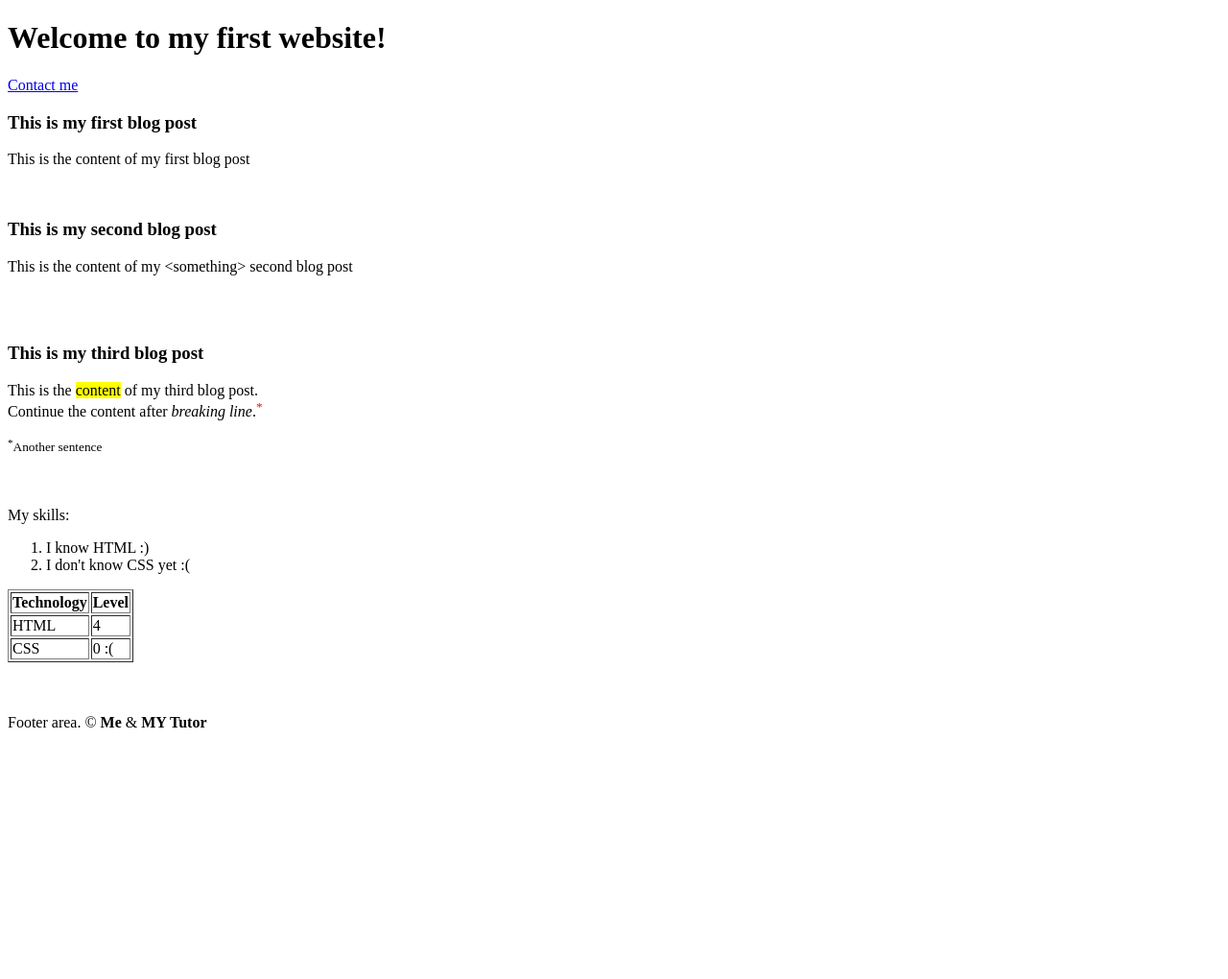
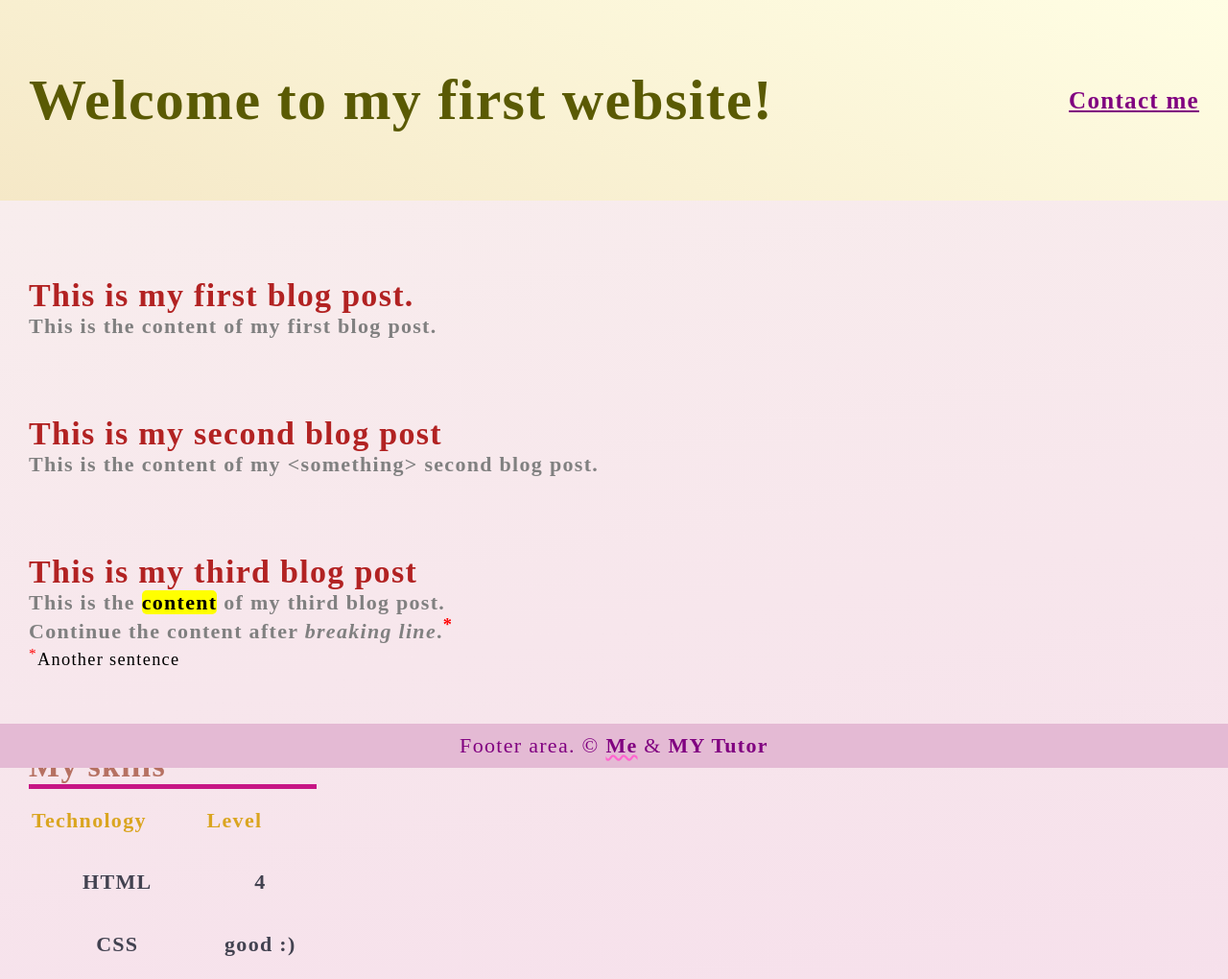
Before and after one commit to magdalena3252/magdalena3252.github.io, a plain HTML site: page index.html in a window 1280 px wide. Shown: the whole page at 96% size. Before the commit the page ends 800 px from the top, so only its background shows below. Drawn offline with Linux system fonts and the light colour scheme; a script that the page names is missing; a web font is replaced by a local one.

Commit message:
Add files via upload

```diff
--- a/index.html
+++ b/index.html
@@ -5,39 +5,42 @@
     <meta http-equiv="X-UA-Compatible" content="IE=edge">
     <meta name="viewport" content="width=device-width, initial-scale=1.0">
     <title>My first website</title>
+    <link href="https://fonts.googleapis.com/css2?family=STIX+Two+Text:ital,wght@1,700&display=swap" rel="stylesheet">
     <link rel="stylesheet" href="styles.css">
 </head>
 <body>
-    <header><h1>Welcome to&nbsp;my&nbsp;first&nbsp;website!</h1>
+<!-- <div class="first-class">
+        <div class="second-class">
+             <h1 style="color:slategray;" id="first-id" ; class="third-class">Text</h1>
+         </div>
+    </div> -->
+<header>
+    <h1>Welcome to my first website!</h1>
         <a href="contact.html">Contact me</a>
         <!--<a href="https://www.google.com">Find in Google</a>>-->
-        <br>
     </header>
-    <article><h3>This is my first blog post</h3>
-        <p>This is the content of my first blog post</p>
-        <br>
+    <div id="main-content">
+        <section: id="articles">
+            <article>
+                <!-- <article style="border: 1px solid black; padding-left: 30px;"> -->
+                <h3>This is my first blog post.</h3>
+                <p>This is the content of my
+                    first blog post.</p>
             </article>
-         <article> <h3>This is my second blog post</h3>
-            <p>This is the content of my &lt;something&gt; second blog post</p>
-            <br><!--this tag is used for a new line-->
-            <br>
+            <article>
+                <h3>This is my second blog post</h3>
+                <p> This is the content of my &lt;something&gt; second blog post. </p>
             </article>
-             <article>    <h3>This is my third blog post</h3>
-                <p>This is the <mark>content</mark> of my third blog post. <br> Continue the content after <i>breaking line</i>.<sup class="sub_element" style="color: red;">*</sup></p>
-                <small><sup class="sub_element">*</sup>Another sentence</small>
+            <article>
+                <h3>This is my third blog post</h3>
+                <p>This is the <mark>content</mark> of my third blog post. <br> Continue the content after <i>breaking line</i>.<sup
+                        class="sub_element">*</sup></p> <small><sup class="sub_element">*</sup>Another sentence</small>
             </article>
-
-    <br><!--this tag is used for a new line-->
-    <br>
-    <br>
-
-    <div> <!--div is the block element-->
-        My skills:
-        <ol>
-            <li>I know HTML :) </li>
-            <li>I don't know CSS yet :( </li>
-        </ol>
-        <table border="1">
+        </section>
+        <div id="skills">
+            <!--div is the block element-->
+            <b style="font-size:34px; font-weight: 900; color: #B67162;">My skills</b>
+            <table>
                 <tr>
                     <th>Technology</th>
                     <th>Level</th>
@@ -48,18 +51,17 @@
                 </tr>
                 <tr>
                     <td>CSS</td>
-                <td>0 :(</td>
+                    <td>good :)</td>
                     </tr>
+            </table>
+            </div>
+        </div>
 
-        </table>
-
-    </div>
-    <br>
-    <br>
-    <br>
-    <footer><div>
+        <footer>
+            <div>
         Footer area. &copy; <strong>Me</strong> & <b>MY Tutor</b>
     </div>
+
     <!-- Content not wrapped in any tag (barely used in reality) --></footer>
     <script src="scripts.js"></script>
 </body>
--- /dev/null
+++ b/styles.css
@@ -0,0 +1,165 @@
+body {
+    font-family: "Nunito Sans";
+    font-size: 22px;
+    margin:0;
+    padding:0;
+    letter-spacing: 1.3px;
+    /* margin-left: 100px; */
+    /* margin-top: 100px; */
+    /* background-image: url("https://picsum.photos/200/300/?blur")  */
+}
+
+*{
+    box-sizing: border-box;
+}
+
+td{ /* selector */
+
+text-align: center; /* property: value; */
+}
+
+table {
+    /* text-align: center; */
+    line-height: 200%;
+    width: 300px;
+    height: 200px;
+    border-top: 5px solid mediumvioletred;
+    color: rgb(66, 66, 80);
+    font-weight: bold;
+}
+
+table th {
+    text-align: left;
+    color:goldenrod;
+}
+
+h1 {
+        color:rgb(90, 90, 4);
+    }
+
+ h3 {
+     color:firebrick;
+     font-size: 34px;
+     font-weight:900;
+     margin: 0;
+
+ }
+
+ p{
+     color: grey;
+     font-weight: bold;
+     margin: 0;
+     /* text-indent: 50px;*/
+ }
+
+ /* h3, p {
+     color:dimgray;
+ } */
+
+ .sub_element {
+     color:red;
+ }
+
+ /* sup.sub_element {
+     color:red;
+ } */
+
+/* .first-class {
+    color:yellowgreen;
+}
+
+h1 {
+    color:violet;
+}
+
+.third-class {
+    color:deeppink !important;
+}
+
+#first-id {
+    color:deepskyblue;
+} */
+footer strong {
+    text-decoration: underline wavy #FF66CE;
+}
+mark {
+    border-radius: 5px;
+}
+
+div#main-content {
+    background-image: linear-gradient(170deg, #F8EDED, #F6DFEB);
+    padding-left: 30px;
+    padding-top: 80px;
+    padding-bottom: 80px;
+    display: flex;
+    /* flex-direction: row-reverse; */
+    /* justify-content: center; */
+    justify-content: space-around;
+}
+
+a{
+    color: purple;
+    font-size: 25px;
+    font-weight: bold;
+}
+
+a:hover {
+    color: firebrick;
+
+}
+
+article {
+    margin-bottom: 80px;
+}
+
+/* /* table tr:first-child {
+    color:blue;
+ } */
+
+
+/* span{
+    display:block;
+} */
+
+
+#articles {
+   flex-grow: 1;
+}
+
+#skills {
+    flex-grow: 1;
+    /* align-self: center; */
+}
+
+header{
+    display: flex;
+    justify-content: space-between;
+    padding: 30px;
+    font-size: 30px;
+    font-weight: bold;
+    align-items: center;
+    /* background-color: honeydew; */
+    background-image: linear-gradient(20deg, #F5E8C7, #fffee4);
+}
+
+footer{
+    left: 0;
+    bottom: 0;
+    padding: 10px;
+    text-align: center;
+    width: 100%;
+    background-color: #E4BAD4;
+    color:purple;
+}
+
+@media screen and (min-width: 600px) {
+    footer{
+        position: fixed;
+    }
+}
+
+@media screen and (max-width: 600px) {
+    div#main-content, header {
+        flex-direction: column;
+    }
+}
```
Also changed, not shown: contact.html (+1 -0 lines). Lines whose indentation alone changed are shown as unchanged.
